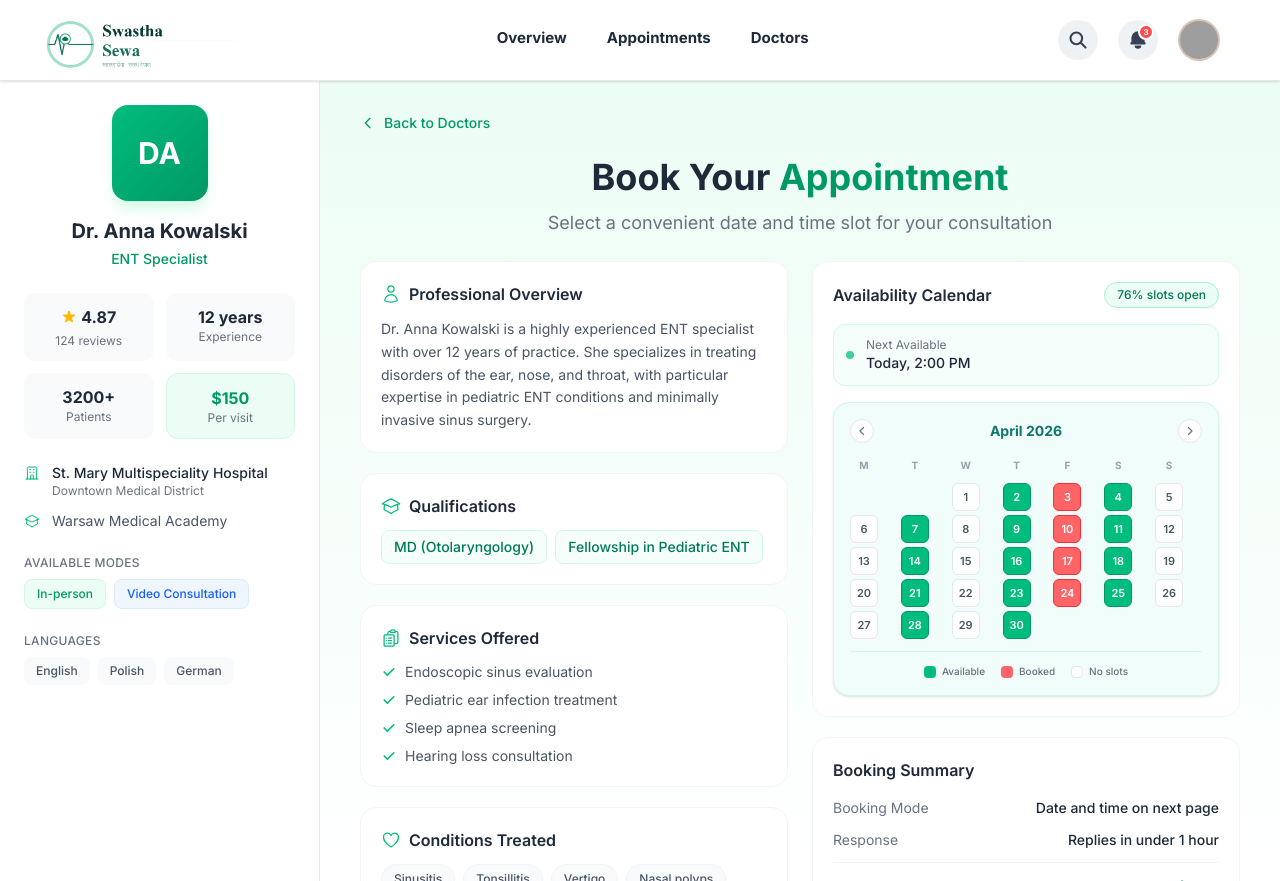
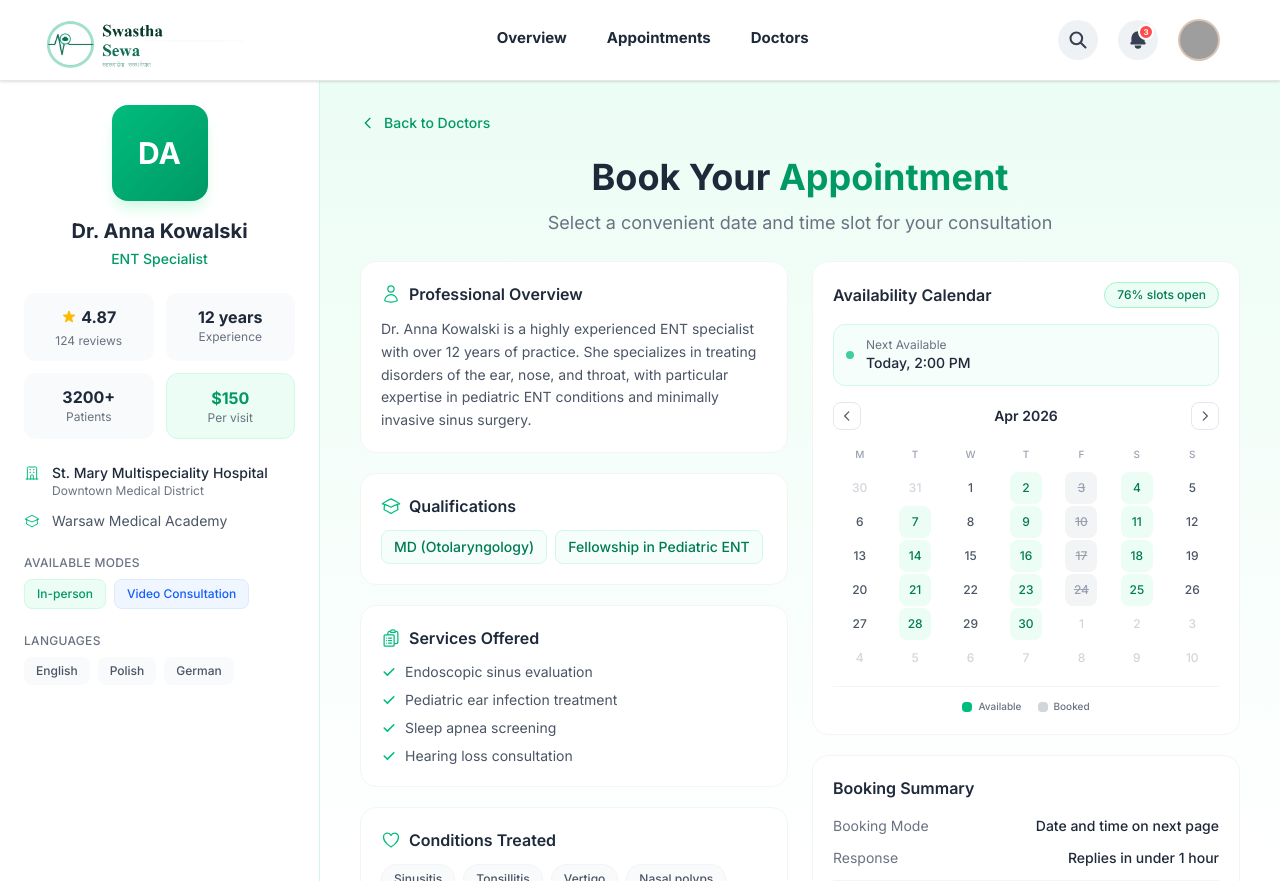
Before and after one commit to dhonjudon/Appointment-System, a React (Vite) app: page /doctors/1 in a window 1280 px wide. Built offline with nearby package versions, Linux system fonts and the light colour scheme; grey boxes are pictures that could not be loaded.

Commit message:
modified some components

```diff
--- a/src/components/MiniCalendar.jsx
+++ b/src/components/MiniCalendar.jsx
@@ -3,9 +3,14 @@ import React, { useState } from "react";
 const MiniCalendar = ({
   availableDates = [],
   bookedDates = [],
+  selectedDate = null,
   onDateSelect,
+  compact = false,
+  interactive = true,
 }) => {
-  const [currentMonth, setCurrentMonth] = useState(new Date(2026, 3, 1)); // April 2026
+  const [currentMonth, setCurrentMonth] = useState(
+    new Date(2026, selectedDate ? selectedDate.getMonth() : 3, 1),
+  );
 
   const year = currentMonth.getFullYear();
   const month = currentMonth.getMonth();
@@ -15,21 +20,20 @@ const MiniCalendar = ({
   const startDay = firstDayOfMonth === 0 ? 6 : firstDayOfMonth - 1;
 
   const monthNames = [
-    "January",
-    "February",
-    "March",
-    "April",
+    "Jan",
+    "Feb",
+    "Mar",
+    "Apr",
     "May",
-    "June",
-    "July",
-    "August",
-    "September",
-    "October",
-    "November",
-    "December",
+    "Jun",
+    "Jul",
+    "Aug",
+    "Sep",
+    "Oct",
+    "Nov",
+    "Dec",
   ];
 
-  // Sample availability data (green = available, red = booked/unavailable)
   const defaultAvailable = [2, 4, 7, 9, 11, 14, 16, 18, 21, 23, 25, 28, 30];
   const defaultBooked = [3, 10, 17, 24];
 
@@ -51,66 +55,71 @@ const MiniCalendar = ({
     return "none";
   };
 
+  const isSelectedDay = (day) => {
+    return (
+      selectedDate &&
+      selectedDate.getFullYear() === year &&
+      selectedDate.getMonth() === month &&
+      selectedDate.getDate() === day
+    );
+  };
+
   const handleDateClick = (day, status) => {
-    if (status === "available" && onDateSelect) {
+    if (interactive && status === "available" && onDateSelect) {
       onDateSelect(new Date(year, month, day));
     }
   };
 
-  const renderDays = () => {
-    const days = [];
+  const buildCalendarDays = () => {
+    const grid = [];
+    const prevMonthDays = new Date(year, month, 0).getDate();
 
-    // Empty cells before first day
-    for (let i = 0; i < startDay; i++) {
-      days.push(<div key={`empty-${i}`} className="w-7 h-7" />);
+    for (let i = 0; i < 42; i++) {
+      const dayNumber = i - startDay + 1;
+
+      if (dayNumber < 1) {
+        grid.push({
+          key: `prev-${i}`,
+          day: prevMonthDays + dayNumber,
+          isCurrentMonth: false,
+          status: "none",
+        });
+      } else if (dayNumber > daysInMonth) {
+        grid.push({
+          key: `next-${i}`,
+          day: dayNumber - daysInMonth,
+          isCurrentMonth: false,
+          status: "none",
+        });
+      } else {
+        grid.push({
+          key: `current-${dayNumber}`,
+          day: dayNumber,
+          isCurrentMonth: true,
+          status: getDayStatus(dayNumber),
+        });
+      }
     }
 
-    // Days of month
-    for (let day = 1; day <= daysInMonth; day++) {
-      const status = getDayStatus(day);
-      let bgClass = "bg-white border border-gray-200";
-      let textClass = "text-gray-600";
-      let cursor = "cursor-default";
-
-      if (status === "available") {
-        bgClass = "bg-emerald-500 border border-emerald-600";
-        textClass = "text-white";
-        cursor = "cursor-pointer hover:bg-emerald-600";
-      } else if (status === "booked") {
-        bgClass = "bg-red-400 border border-red-500";
-        textClass = "text-white";
-        cursor = "cursor-not-allowed";
-      }
-
-      days.push(
-        <div
-          key={day}
-          onClick={() => handleDateClick(day, status)}
-          className={`w-7 h-7 rounded-md flex items-center justify-center text-[11px] font-semibold transition-all ${bgClass} ${textClass} ${cursor}`}
-        >
-          {day}
-        </div>,
-      );
-    }
-
-    return days;
+    return grid;
   };
 
+  const days = buildCalendarDays();
+
   return (
-    <div className="bg-[#f0fdfa] rounded-2xl p-4 border border-emerald-100 shadow-sm">
+    <div>
       {/* Header */}
-      <div className="flex justify-between items-center mb-3">
+      <div className="mb-3 flex items-center justify-between">
         <button
           onClick={prevMonth}
-          className="w-6 h-6 rounded-full bg-white border border-gray-200 flex items-center justify-center text-gray-500 hover:bg-gray-50 transition"
+          className="h-7 w-7 rounded-lg border border-gray-200 bg-white text-gray-600 transition hover:bg-gray-50 hover:border-emerald-300 flex items-center justify-center"
         >
           <svg
-            xmlns="http://www.w3.org/2000/svg"
-            className="h-3 w-3"
+            className="h-3.5 w-3.5"
             fill="none"
             viewBox="0 0 24 24"
             stroke="currentColor"
-            strokeWidth={2.5}
+            strokeWidth={2}
           >
             <path
               strokeLinecap="round"
@@ -119,20 +128,19 @@ const MiniCalendar = ({
             />
           </svg>
         </button>
-        <h4 className="text-sm font-bold text-[#0f766e]">
+        <h4 className="text-sm font-semibold text-gray-800">
           {monthNames[month]} {year}
         </h4>
         <button
           onClick={nextMonth}
-          className="w-6 h-6 rounded-full bg-white border border-gray-200 flex items-center justify-center text-gray-500 hover:bg-gray-50 transition"
+          className="h-7 w-7 rounded-lg border border-gray-200 bg-white text-gray-600 transition hover:bg-gray-50 hover:border-emerald-300 flex items-center justify-center"
         >
           <svg
-            xmlns="http://www.w3.org/2000/svg"
-            className="h-3 w-3"
+            className="h-3.5 w-3.5"
             fill="none"
             viewBox="0 0 24 24"
             stroke="currentColor"
-            strokeWidth={2.5}
+            strokeWidth={2}
           >
             <path
               strokeLinecap="round"
@@ -144,11 +152,11 @@ const MiniCalendar = ({
       </div>
 
       {/* Weekday headers */}
-      <div className="grid grid-cols-7 gap-1 mb-2">
+      <div className="mb-1.5 grid grid-cols-7 gap-0.5">
         {["M", "T", "W", "T", "F", "S", "S"].map((d, i) => (
           <div
             key={i}
-            className="w-7 h-5 flex items-center justify-center text-[10px] font-bold text-gray-400"
+            className="h-6 flex items-center justify-center text-[10px] font-medium text-gray-400"
           >
             {d}
           </div>
@@ -156,25 +164,61 @@ const MiniCalendar = ({
       </div>
 
       {/* Days grid */}
-      <div className="grid grid-cols-7 gap-1">{renderDays()}</div>
+      <div className="grid grid-cols-7 gap-0.5">
+        {days.map((day) => {
+          const isSelected = day.isCurrentMonth && isSelectedDay(day.day);
+          const isAvailable = day.status === "available";
+          const isBooked = day.status === "booked";
+
+          let baseClass =
+            "h-8 w-8 rounded-lg text-xs font-medium transition-all flex items-center justify-center mx-auto";
+          let stateClass = "text-gray-300";
+          let cursorClass = "cursor-default";
+
+          if (day.isCurrentMonth) {
+            stateClass = "text-gray-600 hover:bg-gray-50";
+          }
+
+          if (isAvailable && interactive) {
+            stateClass = isSelected
+              ? "bg-emerald-500 text-white shadow-sm"
+              : "bg-emerald-50 text-emerald-700 hover:bg-emerald-100";
+            cursorClass = "cursor-pointer";
+          } else if (isAvailable && !interactive) {
+            stateClass = "bg-emerald-50 text-emerald-700";
+            cursorClass = "cursor-default";
+          }
+
+          if (isBooked) {
+            stateClass = "bg-gray-100 text-gray-400 line-through";
+            cursorClass = "cursor-not-allowed";
+          }
+
+          return (
+            <button
+              type="button"
+              key={day.key}
+              disabled={!interactive || !day.isCurrentMonth || !isAvailable}
+              onClick={() => handleDateClick(day.day, day.status)}
+              className={`${baseClass} ${stateClass} ${cursorClass}`}
+            >
+              {day.day}
+            </button>
+          );
+        })}
+      </div>
 
       {/* Legend */}
-      <div className="flex justify-center gap-4 mt-3 pt-3 border-t border-emerald-100">
+      <div className="mt-3 flex justify-center gap-4 pt-3 border-t border-gray-100">
         <div className="flex items-center gap-1.5">
-          <div className="w-3 h-3 rounded bg-emerald-500"></div>
-          <span className="text-[10px] text-gray-500 font-medium">
+          <div className="h-2.5 w-2.5 rounded-sm bg-emerald-500"></div>
+          <span className="text-[10px] font-medium text-gray-500">
             Available
           </span>
         </div>
         <div className="flex items-center gap-1.5">
-          <div className="w-3 h-3 rounded bg-red-400"></div>
-          <span className="text-[10px] text-gray-500 font-medium">Booked</span>
-        </div>
-        <div className="flex items-center gap-1.5">
-          <div className="w-3 h-3 rounded bg-white border border-gray-200"></div>
-          <span className="text-[10px] text-gray-500 font-medium">
-            No slots
-          </span>
+          <div className="h-2.5 w-2.5 rounded-sm bg-gray-300"></div>
+          <span className="text-[10px] font-medium text-gray-500">Booked</span>
         </div>
       </div>
     </div>
```
Also changed, not shown: src/pages/Navbar.jsx (+49 -20 lines).
